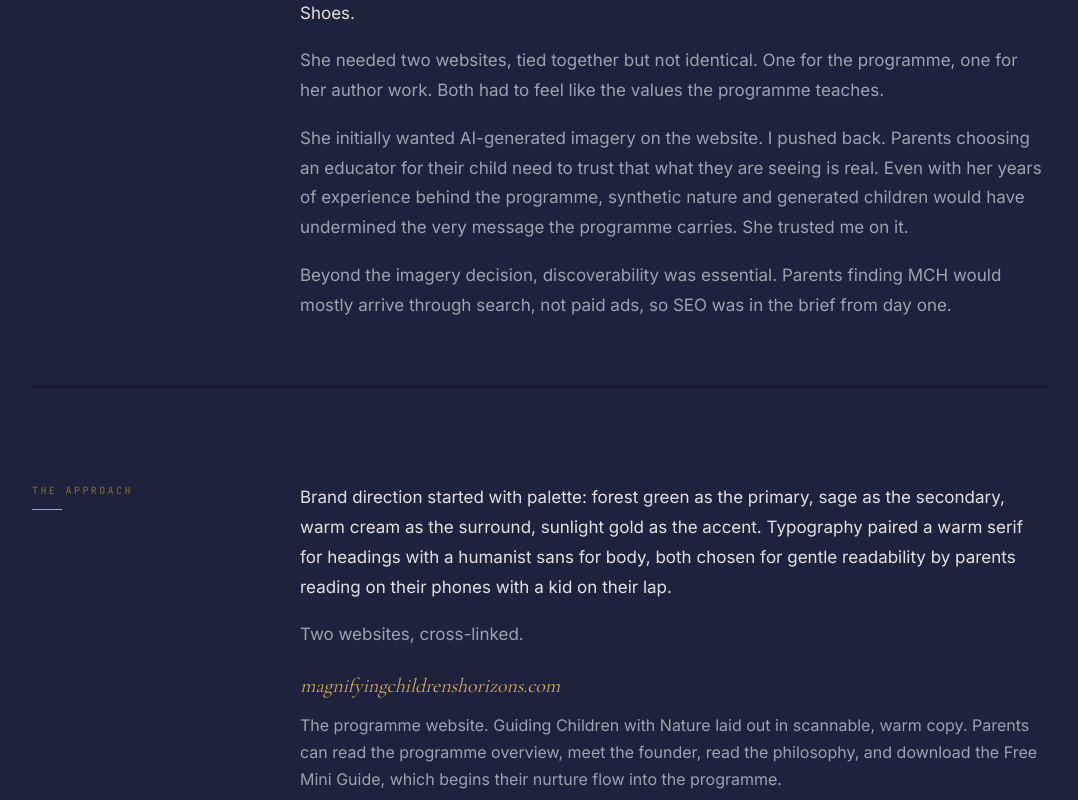
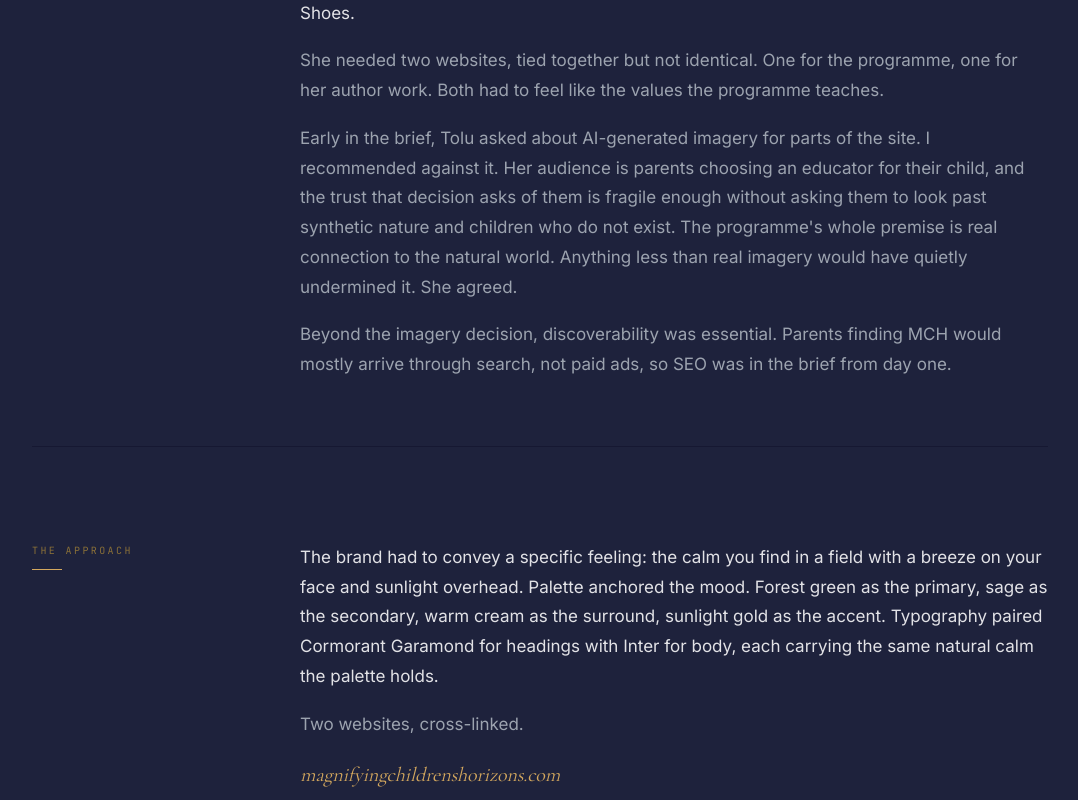
Before and after one commit to hc-core-tech/hccoretech-site, a Next.js app: page /work/magnifying-childrens-horizons in a window 1280 px wide. Shown: the part 900-1700 px from the top of the page, without its empty margins (100-1178 px from the left). Built offline with nearby package versions, Linux system fonts and the light colour scheme.

Commit message:
work/mch: drop scannable jargon, correct tonal descriptions to informative + whimsy

```diff
--- a/app/work/magnifying-childrens-horizons/page.tsx
+++ b/app/work/magnifying-childrens-horizons/page.tsx
@@ -110,12 +110,13 @@ export default function MCHCaseStudy() {
           values the programme teaches.
         </p>
         <p style={paragraphStyle()}>
-          She initially wanted AI-generated imagery on the website. I pushed
-          back. Parents choosing an educator for their child need to trust
-          that what they are seeing is real. Even with her years of experience
-          behind the programme, synthetic nature and generated children would
-          have undermined the very message the programme carries. She trusted
-          me on it.
+          Early in the brief, Tolu asked about AI-generated imagery for parts
+          of the site. I recommended against it. Her audience is parents
+          choosing an educator for their child, and the trust that decision
+          asks of them is fragile enough without asking them to look past
+          synthetic nature and children who do not exist. The programme&apos;s
+          whole premise is real connection to the natural world. Anything less
+          than real imagery would have quietly undermined it. She agreed.
         </p>
         <p style={paragraphStyle()}>
           Beyond the imagery decision, discoverability was essential. Parents
@@ -127,11 +128,12 @@ export default function MCHCaseStudy() {
       {/* The approach */}
       <Section eyebrow="The approach">
         <p style={paragraphStyle(true)}>
-          Brand direction started with palette: forest green as the primary,
-          sage as the secondary, warm cream as the surround, sunlight gold as
-          the accent. Typography paired a warm serif for headings with a
-          humanist sans for body, both chosen for gentle readability by
-          parents reading on their phones with a kid on their lap.
+          The brand had to convey a specific feeling: the calm you find in a
+          field with a breeze on your face and sunlight overhead. Palette
+          anchored the mood. Forest green as the primary, sage as the secondary,
+          warm cream as the surround, sunlight gold as the accent. Typography
+          paired Cormorant Garamond for headings with Inter for body, each
+          carrying the same natural calm the palette holds.
         </p>
 
         <p style={paragraphStyle()}>
@@ -139,10 +141,11 @@ export default function MCHCaseStudy() {
         </p>
 
         <SubSection title="magnifyingchildrenshorizons.com">
-          The programme website. Guiding Children with Nature laid out in
-          scannable, warm copy. Parents can read the programme overview, meet
-          the founder, read the philosophy, and download the Free Mini Guide,
-          which begins their nurture flow into the programme.
+          The programme website. Guiding Children with Nature laid out in warm,
+          clear copy that busy parents can move through quickly. They can read
+          the programme overview, meet the founder, read the philosophy, and
+          download the Free Mini Guide, which begins their nurture flow into
+          the programme.
         </SubSection>
 
         <SubSection title="tolu.magnifyingchildrenshorizons.com">
@@ -156,8 +159,8 @@ export default function MCHCaseStudy() {
 
         <p style={paragraphStyle()}>
           Both websites built on the same brand system for coherence, but with
-          distinct tonal choices. MCH leans warmly instructive. The author website
-          leans quietly literary.
+          distinct tonal choices. MCH leans warmly informative. The author
+          website carries whimsy and personality.
         </p>
 
         <p style={paragraphStyle()}>
```
